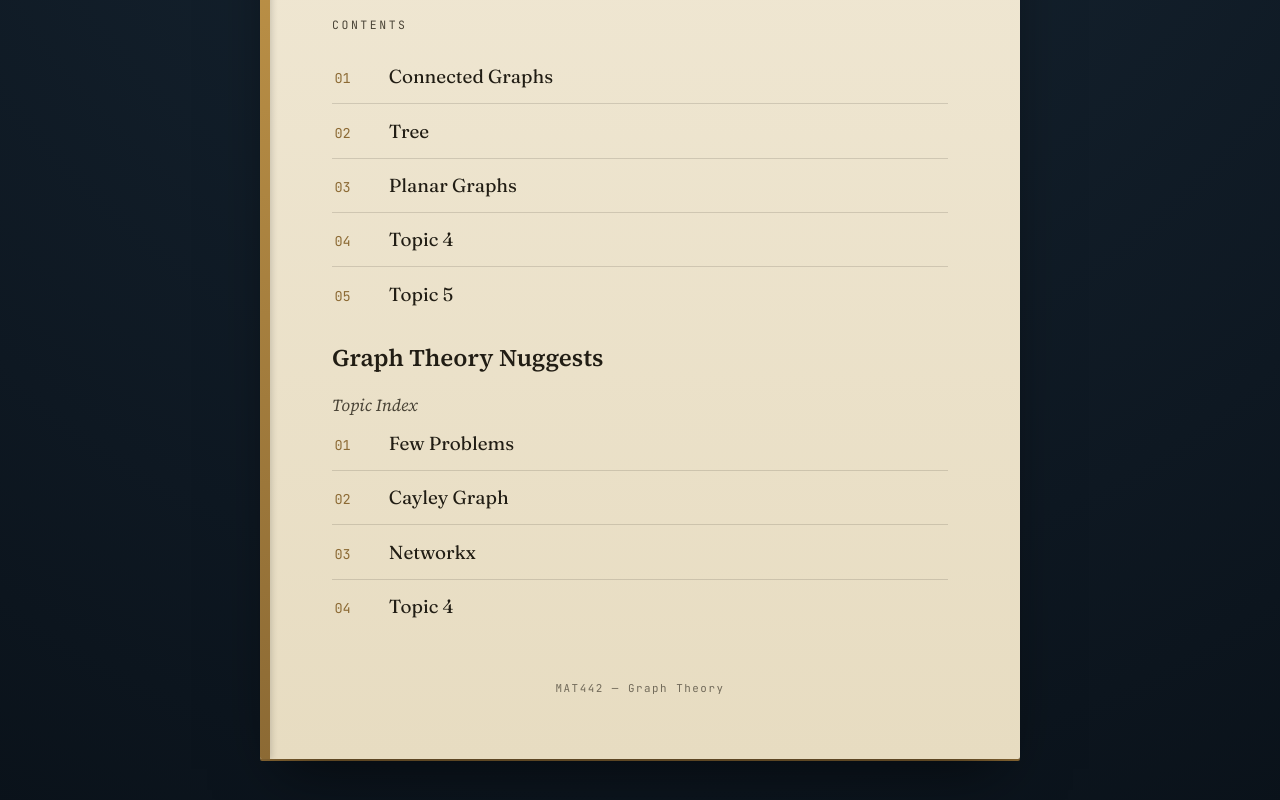
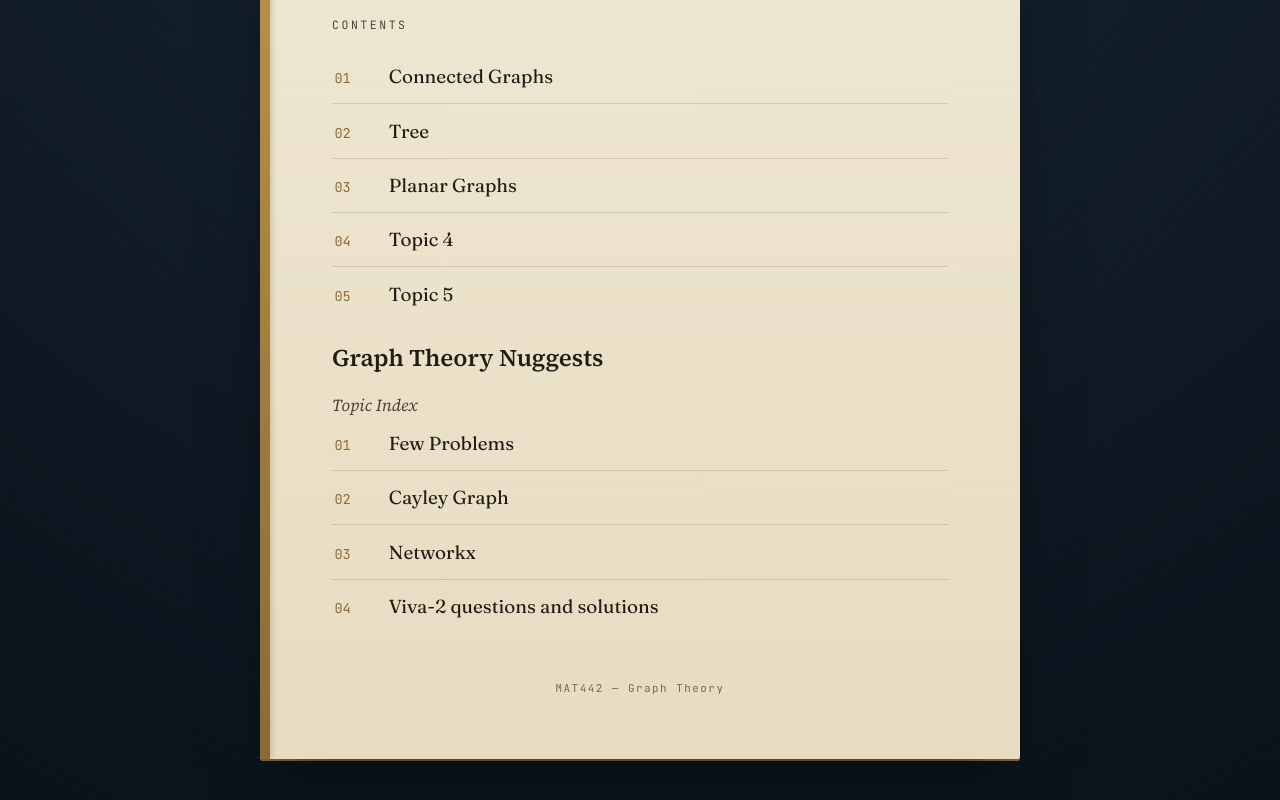
Before and after one commit to satya8118/GT, a plain HTML site: page index.html in a window 1280 px wide. Shown: the part 340-1140 px from the top of the page. Drawn offline with Linux system fonts and the light colour scheme.

Commit message:
Update index.html

```diff
--- a/index.html
+++ b/index.html
@@ -283,7 +283,7 @@
       <li><a href="Nuggets/few.html"><span class="num">01</span><span class="title">Few Problems</span><span class="arrow">→</span></a></li>
       <li><a href="Nuggets/Cayley.html"><span class="num">02</span><span class="title">Cayley Graph</span><span class="arrow">→</span></a></li>
       <li><a href="Nuggets/NX.html"><span class="num">03</span><span class="title">Networkx</span><span class="arrow">→</span></a></li>
-      <li><a href="topic-4.html"><span class="num">04</span><span class="title">Topic 4</span><span class="arrow">→</span></a></li>
+      <li><a href="Nuggets/Viva-2.html"><span class="num">04</span><span class="title">Viva-2 questions and solutions</span><span class="arrow">→</span></a></li>
 
     </ol>
     <footer>MAT442 — Graph Theory</footer>
```
